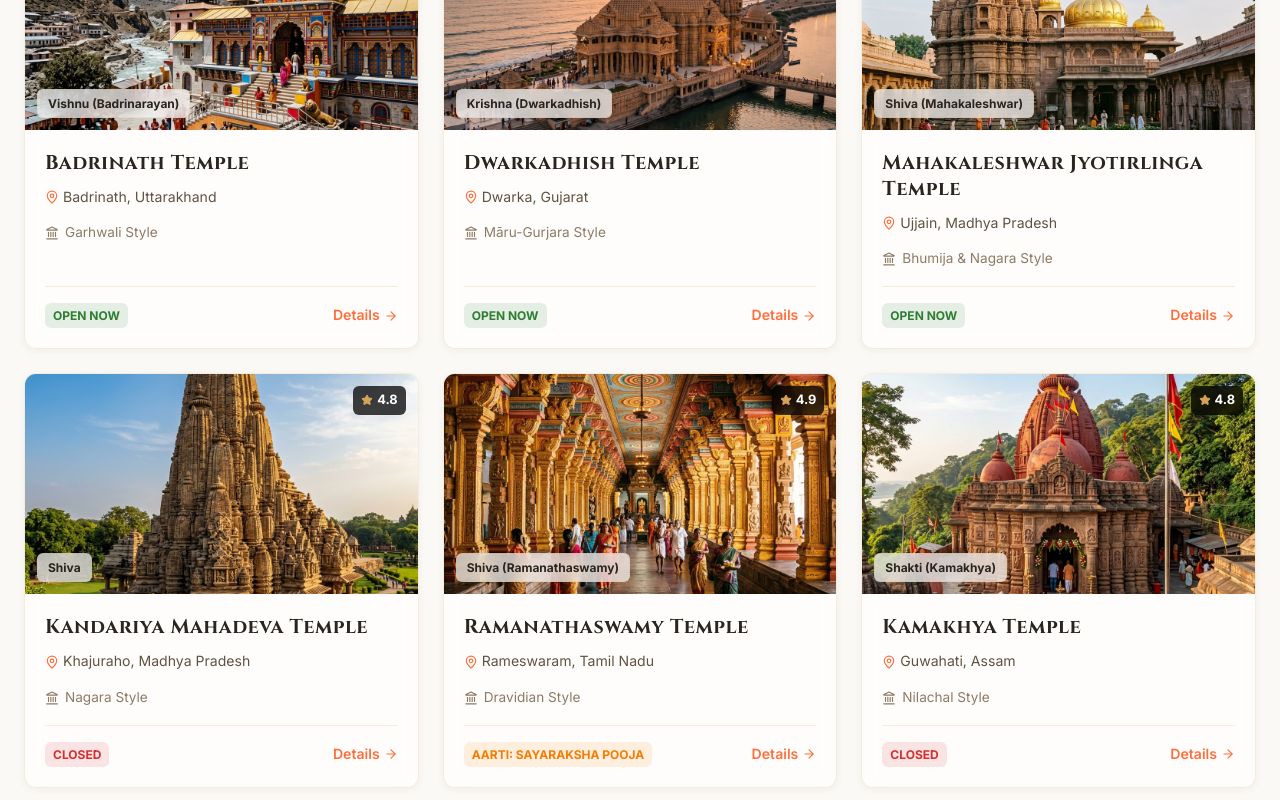
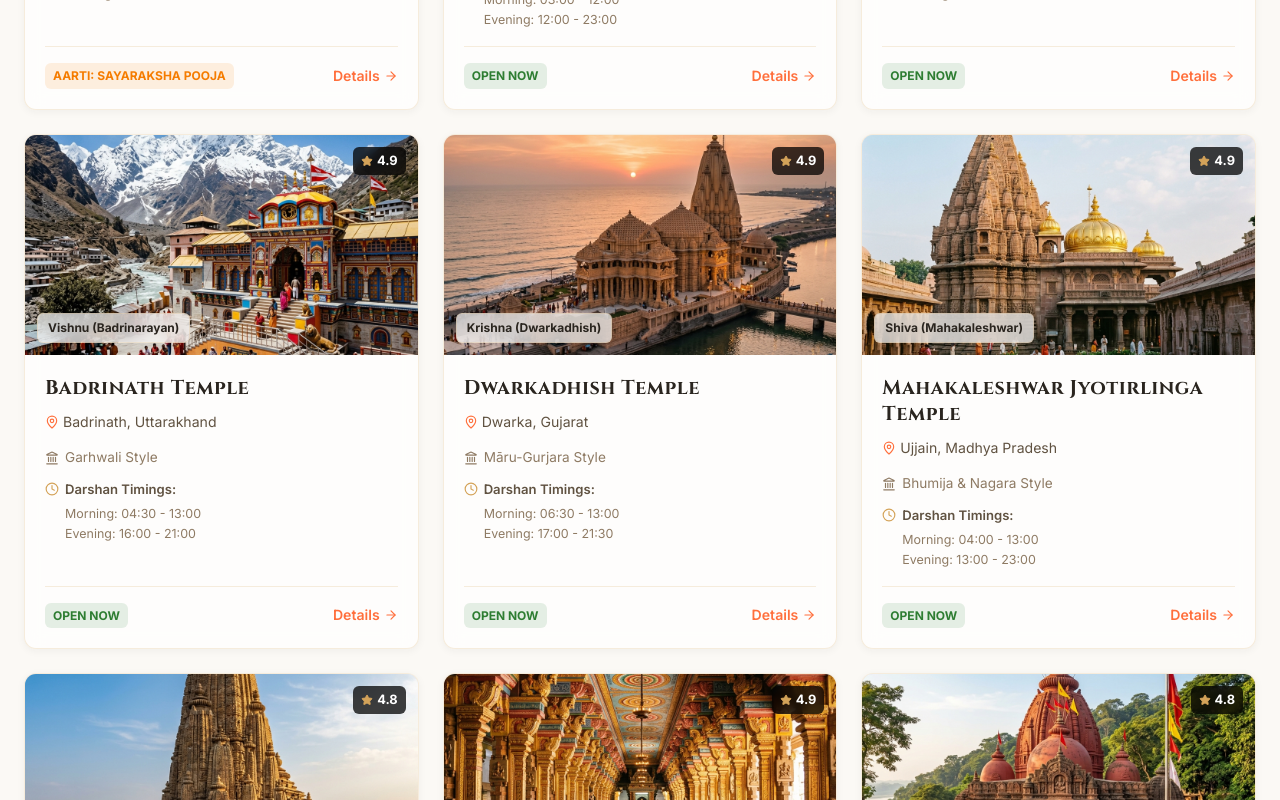
Before and after one commit to bvrao204/Temple, a React (Vite) app: page / in a window 1280 px wide. Shown: the part 2480-3280 px from the top of the page. Built offline with nearby package versions, Linux system fonts and the light colour scheme; a web font is replaced by a local one.

Commit message:
Display detailed temple timings directly on the TempleCard

```diff
--- a/src/components/TempleCard.jsx
+++ b/src/components/TempleCard.jsx
@@ -1,5 +1,5 @@
 import React from 'react';
-import { Star, MapPin, ArrowRight, Landmark } from 'lucide-react';
+import { Star, MapPin, ArrowRight, Landmark, Clock } from 'lucide-react';
 
 export default function TempleCard({ temple, onClick }) {
   // Live status calculation utility
@@ -195,10 +195,25 @@ export default function TempleCard({ temple, onClick }) {
           <span>{temple.city}, {temple.state}</span>
         </div>
 
-        <div style={{ fontSize: '0.85rem', color: 'var(--text-muted)', marginBottom: '16px', display: 'flex', alignItems: 'center', gap: '6px' }}>
+        <div style={{ fontSize: '0.85rem', color: 'var(--text-muted)', marginBottom: '10px', display: 'flex', alignItems: 'center', gap: '6px' }}>
           <Landmark size={14} />
           <span>{temple.architectureStyle.split(' (')[0]}</span>
         </div>
+
+        {temple.darshanTimings && temple.darshanTimings.morning ? (
+          <div style={{ fontSize: '0.82rem', color: 'var(--text-secondary)', marginBottom: '16px', display: 'flex', flexDirection: 'column', gap: '4px' }}>
+            <div style={{ display: 'flex', alignItems: 'center', gap: '6px' }}>
+              <Clock size={14} color="var(--gold)" />
+              <span style={{ fontWeight: 600 }}>Darshan Timings:</span>
+            </div>
+            <div style={{ paddingLeft: '20px', color: 'var(--text-muted)', fontSize: '0.78rem' }}>
+              <div>Morning: {temple.darshanTimings.morning}</div>
+              {temple.darshanTimings.evening && !temple.darshanTimings.evening.toLowerCase().includes('closed') && (
+                <div>Evening: {temple.darshanTimings.evening}</div>
+              )}
+            </div>
+          </div>
+        ) : null}
 
         <div style={cardStyles.footer}>
           <span className={`timing-status ${status.class}`}>
```
